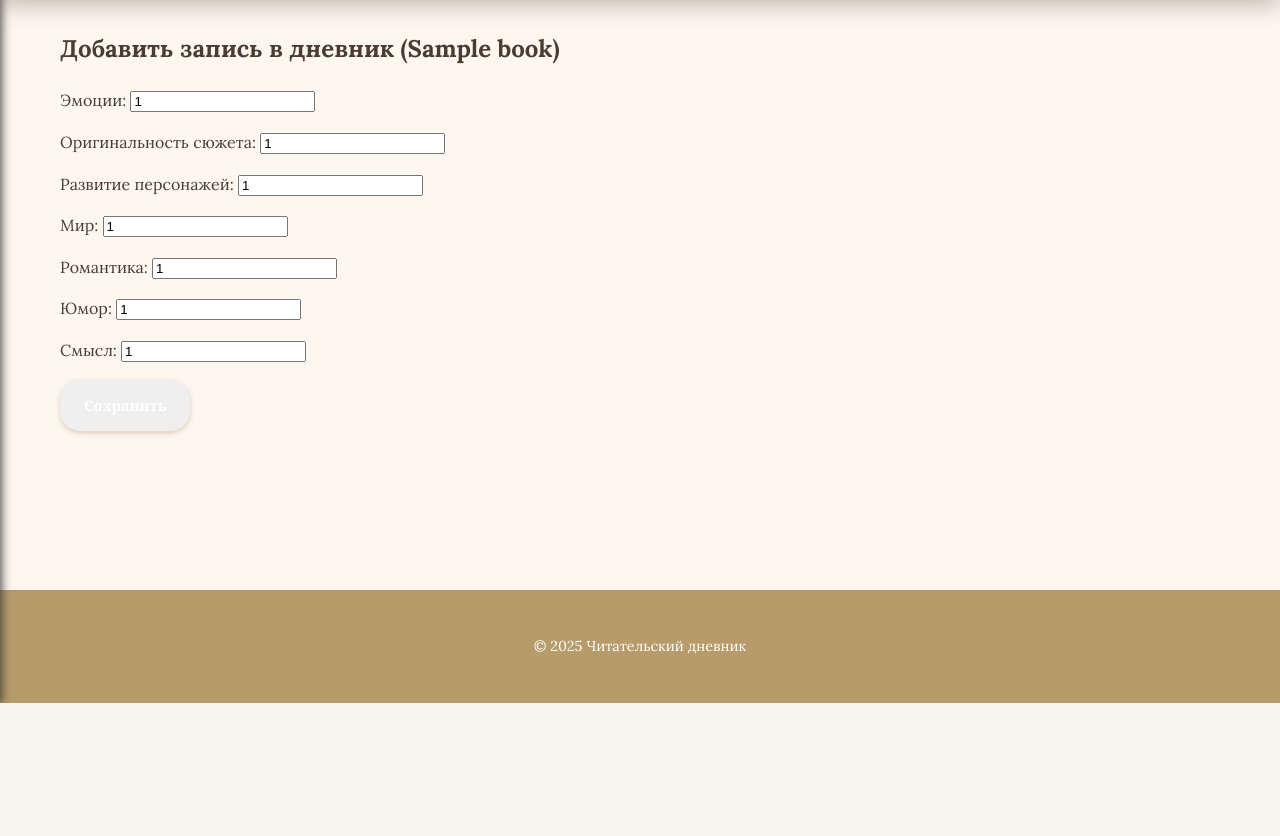
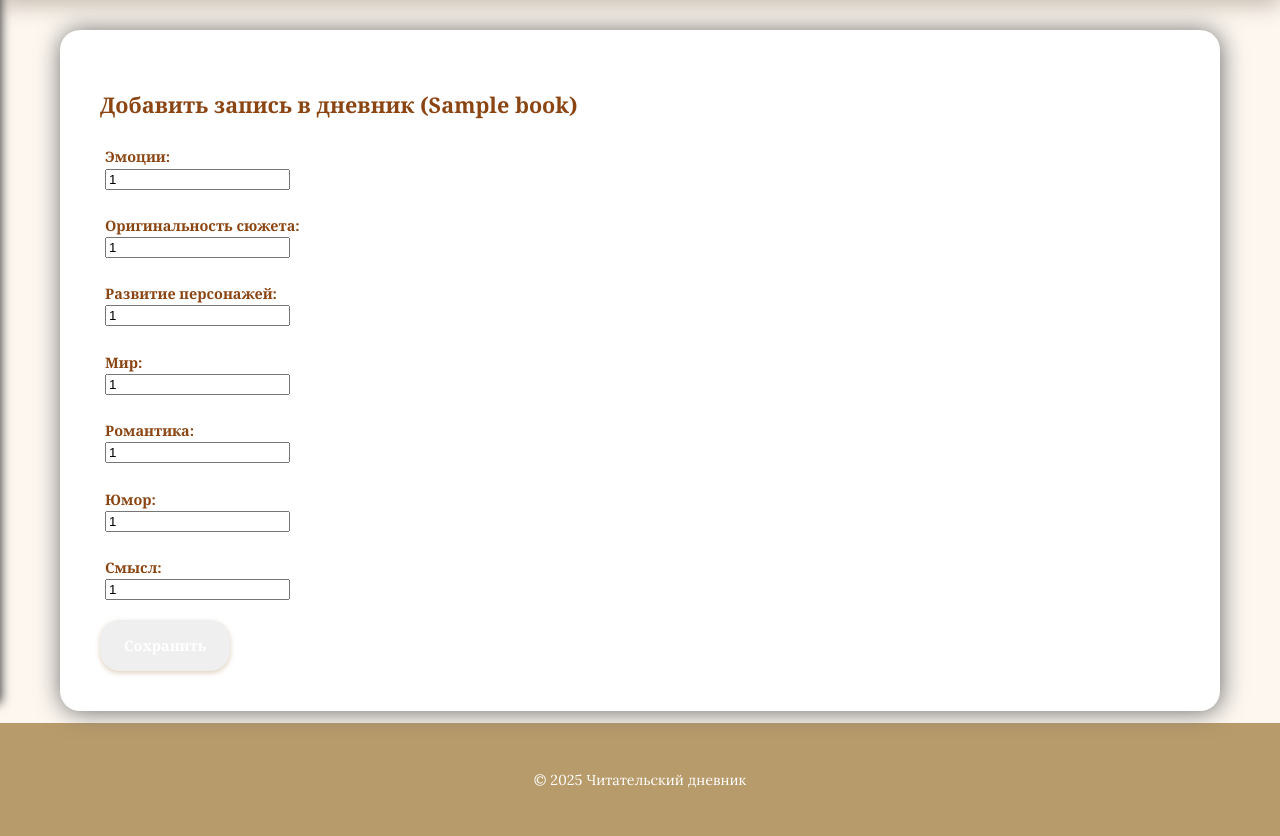
Before and after one commit to Hronaxe/book-diary, a Django app: page /profile/add_diary_entry/1 in a window 1280 px wide. Shown: the part 97-933 px from the top of the page. Before the commit the page ends 800 px from the top, so only its background shows below. Run offline with Django 5.2, Linux system fonts and the light colour scheme; a user stored in the database is signed in; tables that the repository leaves empty hold one stand-in row (values such as "Sample post").

Commit message:
change style8

```diff
--- a/core/templates/base.html
+++ b/core/templates/base.html
@@ -24,7 +24,7 @@
   }
 
   .burger {
-    position: fixed; /* Изменено на fixed для постоянной видимости */
+    position: fixed;
     top: 20px;
     left: 20px;
     z-index: 1000;
@@ -75,7 +75,7 @@
   .menu-list {
     top: 0;
     left: 0;
-    position: fixed; /* Изменено на fixed для корректного отображения */
+    position: fixed;
     display: grid;
     gap: 2px;
     padding: 250px 10px;
@@ -122,15 +122,14 @@
     transform: translateX(0);
   }
 
-  /* Сдвиг контента при открытом меню */
   .burger-checkbox:checked ~ .header,
   .burger-checkbox:checked ~ .main,
   .burger-checkbox:checked ~ .footer {
-    margin-left: 200px; /* Соответствует ширине меню */
+    margin-left: 200px;
   }
 
   .header, .main, .footer {
-    transition: margin-left .3s; /* Плавный переход для сдвига */
+    transition: margin-left .3s;
   }
 </style>
 
@@ -139,10 +138,6 @@
     <a href="{% url 'index' %}" class="header__logo">Читательский дневник</a>
     <nav class="nav">
       <ul class="nav__list">
-        <!-- <li><a href="{% url 'index' %}" class="nav__link">Добавить книгу</a></li>
-        <li><a href="{% url 'index' %}" class="nav__link">Жанры</a></li>
-        <li><a href="{% url 'index' %}" class="nav__link">Информация</a></li>
-        <li><a href="{% url 'index' %}" class="nav__link">Дневник</a></li> -->
         {% if user.is_authenticated %}
           <li><a class="nav-item nav-link" href="{% url 'profile' %}"><i class="fas fa-user" style="transform: scale(1.1);"></i></a></li>
           <li><a class="nav-item nav-link" href="{% url 'logout' %}"><i class="fas fa-sign-in-alt" style="transform: scale(1.3);"></i></a></li>
@@ -162,7 +157,6 @@
     <li><a href="{% url 'user_books' %}" class="nav__link">Добавить книгу</a></li>
     <li><a href="{% url 'profile' %}" class="nav__link">Профиль</a></li>
     <li><a href="{% url 'diary' %}" class="nav__link">Дневник</a></li>
-    <li><a href="{% url 'index' %}" class="nav__link">------</a></li>
   </ul>
 </div>
 {% endif %}
--- a/core/templates/book_detail.html
+++ b/core/templates/book_detail.html
@@ -223,7 +223,9 @@
     .book-detail__info {
       font-size: 0.95rem;
     }
-
+    .btn-primary:hover{
+      color: #a37853;
+    }
   }
 </style>
 <section class="book-detail" aria-labelledby="book-title">
@@ -258,7 +260,7 @@
       {% endif %}
     </div>
   </div>
-  <a href="{% url 'add_diary_entry' book.id  %}" class="btn btn-primary">
+  <a href="{% url 'add_diary_entry' book.id  %}" class="btn btn-primary" style="color: #8f6443;">
     Добавить в дневник
   </a>
 
--- a/core/templates/review_entry.html
+++ b/core/templates/review_entry.html
@@ -1,9 +1,32 @@
 {% extends "base.html" %}
 
 {% block content %}
+<style>
+  .filter-form__label{
+    background: white;
+    padding: 40px;
+    border-radius: 20px;
+    box-shadow: 1px 1px 25px rgb(105, 105, 105);
+  }
+  .filter-form__label p{
+    /* background: ; */
+    /* border: 1px solid black; */
+    padding: 5px;
+    border-radius: 10px ;
+    /* box-shadow: 0px 0px 5px rgb(105, 105, 105); */
+    width: auto;
+  }
+  .filter-form__label input{
+    width: auto;
+    display: flex;
+    align-content: end;
+    /* border: none; */
+  }
+</style>
+
+  <form method="post" class=" filter-form__label">
   <h2>Добавить запись в дневник ({{book.title}})</h2>
 
-  <form method="post">
     {% csrf_token %}
     {{ form.as_p }}
 
--- a/static/css/style.css
+++ b/static/css/style.css
@@ -743,6 +743,7 @@ a:focus {
   color: var(--color-text-primary);
   background-color: var(--color-white);
   font-family: 'Montserrat', sans-serif;
+  border-radius: 10px;
 }
 
 .filter-form__input:focus,
@@ -752,7 +753,6 @@ a:focus {
   box-shadow: 0 0 6px var(--color-accent);
 }
 
-/* --- Кнопки --- */
 .filter-form__buttons {
   display: flex;
   gap: 15px;
```
